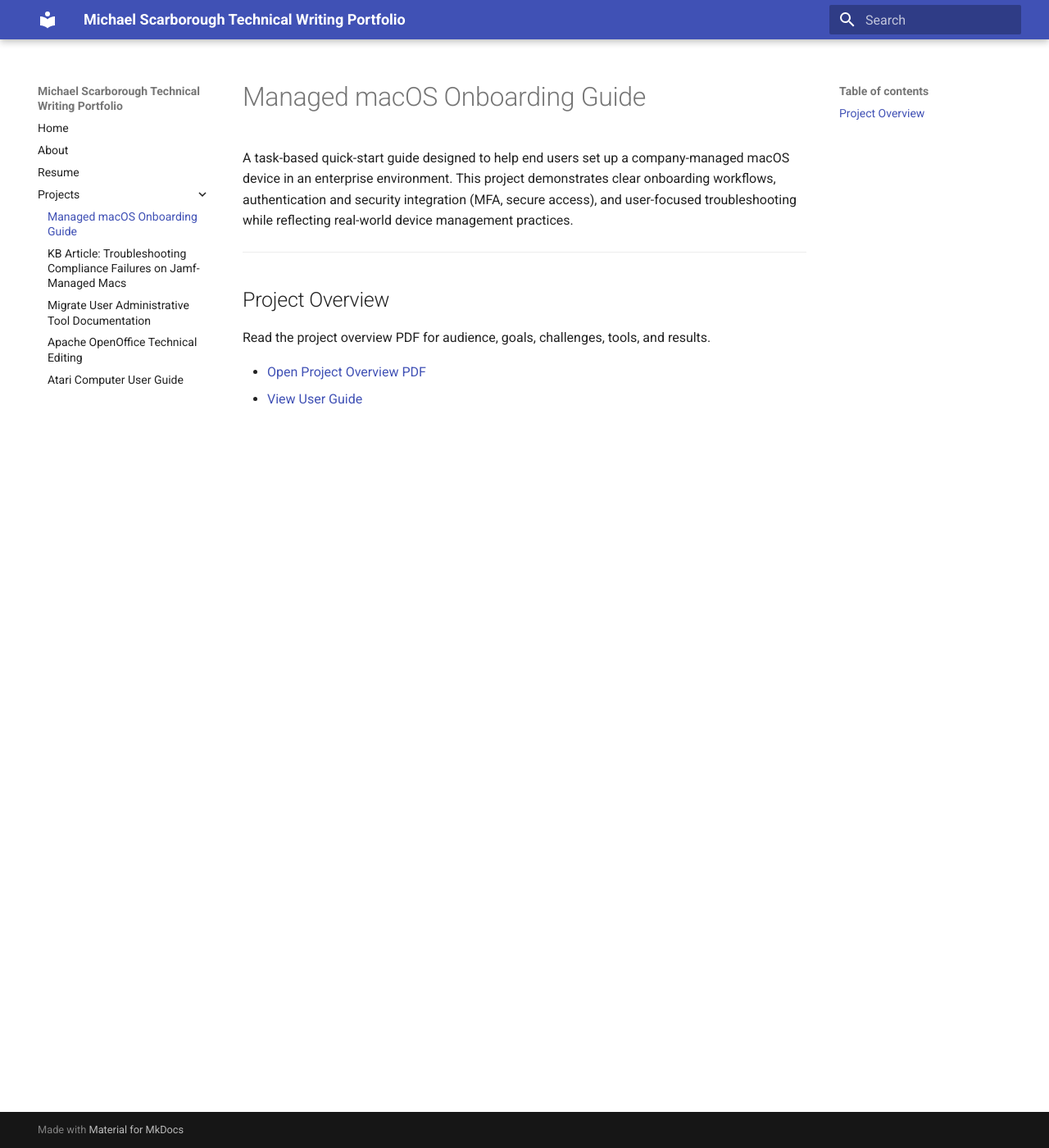
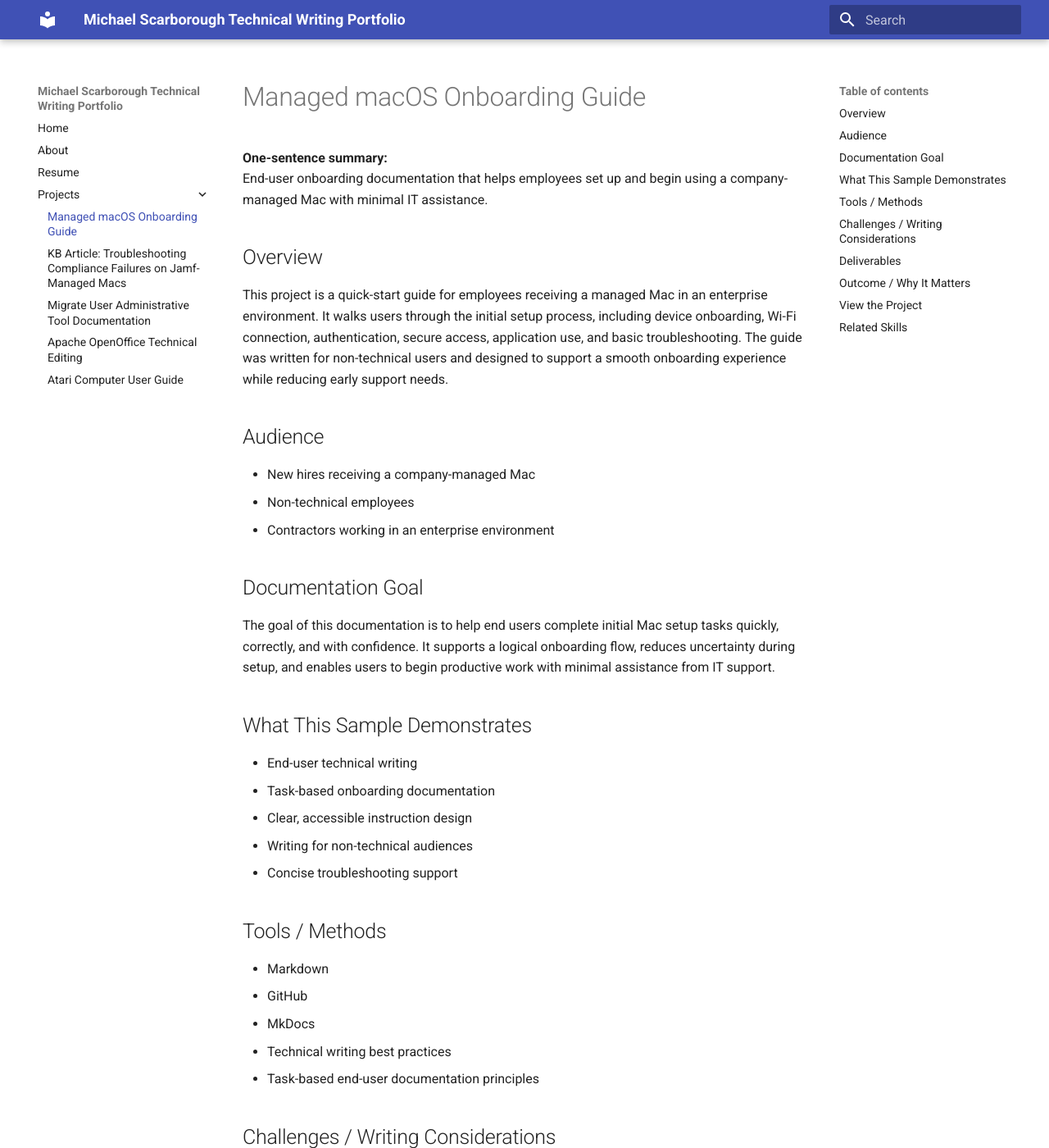
Before and after one commit to MackMike/technical-writing-portfolio-site, an MkDocs documentation site: the page built from docs/projects/managed-mac-onboarding.md, in a window 1280 px wide and 1400 px high. Shown: the whole window at 82% size. Built offline with MkDocs 1.6.1 and Material for MkDocs 9.7.7, drawn with Linux system fonts in a browser that asks for light colours; some of the changed text lies outside the part shown.

Commit message:
Update managed-mac-onboarding.md

```diff
--- a/docs/projects/managed-mac-onboarding.md
+++ b/docs/projects/managed-mac-onboarding.md
@@ -1,12 +1,50 @@
 # Managed macOS Onboarding Guide
 
-A task-based quick-start guide designed to help end users set up a company-managed macOS device in an enterprise environment. This project demonstrates clear onboarding workflows, authentication and security integration (MFA, secure access), and user-focused troubleshooting while reflecting real-world device management practices.
+**One-sentence summary:**
+End-user onboarding documentation that helps employees set up and begin using a company-managed Mac with minimal IT assistance.
 
----
+## Overview
+This project is a quick-start guide for employees receiving a managed Mac in an enterprise environment. It walks users through the initial setup process, including device onboarding, Wi-Fi connection, authentication, secure access, application use, and basic troubleshooting. The guide was written for non-technical users and designed to support a smooth onboarding experience while reducing early support needs.
 
-## Project Overview
+## Audience
+- New hires receiving a company-managed Mac
+- Non-technical employees
+- Contractors working in an enterprise environment
 
-Read the project overview PDF for audience, goals, challenges, tools, and results.
+## Documentation Goal
+The goal of this documentation is to help end users complete initial Mac setup tasks quickly, correctly, and with confidence. It supports a logical onboarding flow, reduces uncertainty during setup, and enables users to begin productive work with minimal assistance from IT support.
 
-- [Open Project Overview PDF](../assets/pdfs/enterprise-macos-onboarding-overview.pdf)
-- [View User Guide](managed-mac-onboarding-guide.md)
+## What This Sample Demonstrates
+- End-user technical writing
+- Task-based onboarding documentation
+- Clear, accessible instruction design
+- Writing for non-technical audiences
+- Concise troubleshooting support
+
+## Tools / Methods
+- Markdown
+- GitHub
+- MkDocs
+- Technical writing best practices
+- Task-based end-user documentation principles
+
+## Challenges / Writing Considerations
+- This guide was written for end users rather than administrators, so the content needed to stay clear and accessible without losing accuracy.
+- It also needed to remain broadly applicable across enterprise macOS environments that may use different tools, authentication methods, and security configurations.
+- Because this is a quick-start guide, the writing had to balance brevity with usability by focusing on the most important setup steps, likely questions, and common issues without overwhelming the reader.
+
+## Deliverables
+- Quick-start onboarding guide
+- Structured setup instructions
+- Basic troubleshooting content
+
+## Outcome / Why It Matters
+This sample demonstrates the ability to translate enterprise IT onboarding workflows into clear, user-focused documentation for non-technical audiences. It shows strong audience awareness, task-based organization, and the ability to create concise documentation that improves user confidence and reduces avoidable support requests.
+
+## View the Project
+- **View final sample:** [Getting Started with Your Managed Mac](https://mackmike.github.io/technical-writing-portfolio-site/projects/managed-mac-onboarding-guide/)
+- **View Markdown/source:** [Managed Mac Onboarding Guide](https://github.com/MackMike/technical-writing-portfolio-site/blob/main/docs/projects/managed-mac-onboarding-guide.md)
+- **View repository:** [GitHub Repository](https://github.com/MackMike)
+
+## Related Skills
+Technical writing, end-user documentation, onboarding documentation, task-based writing, troubleshooting documentation
```
